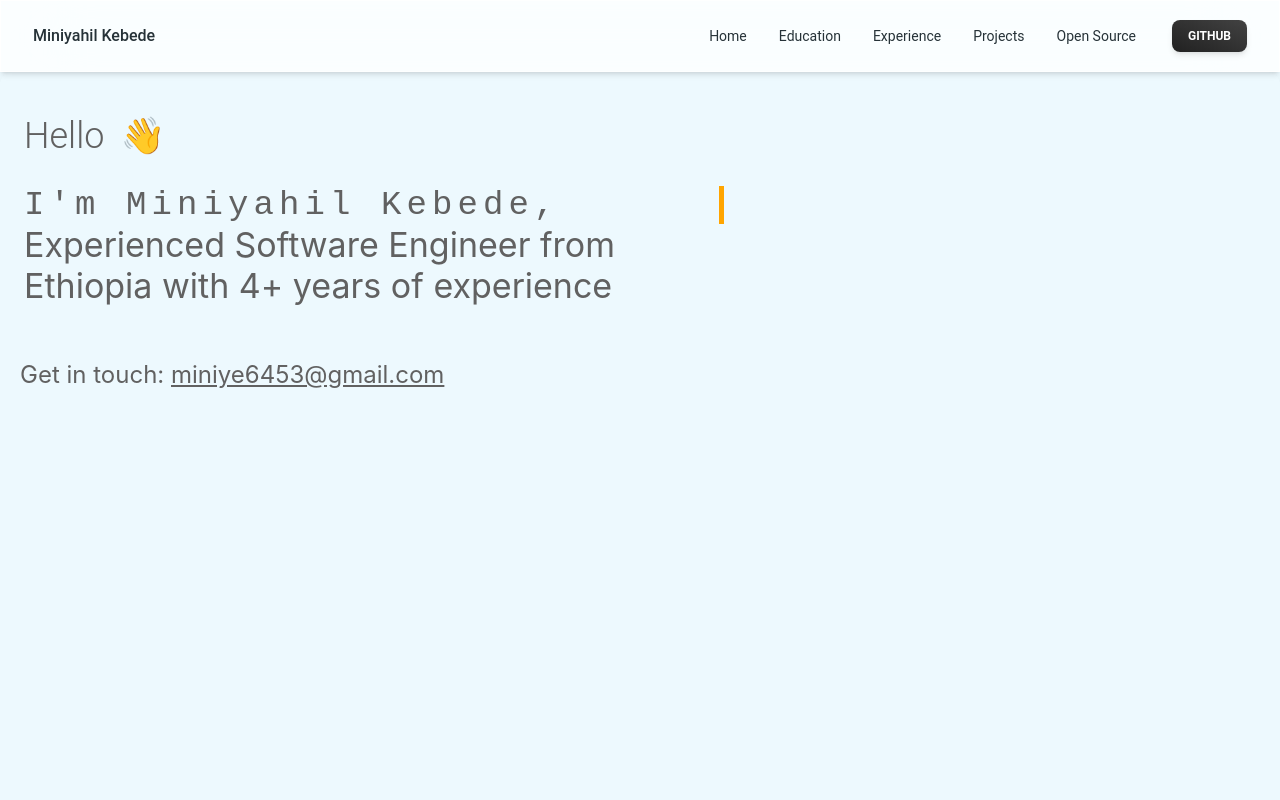
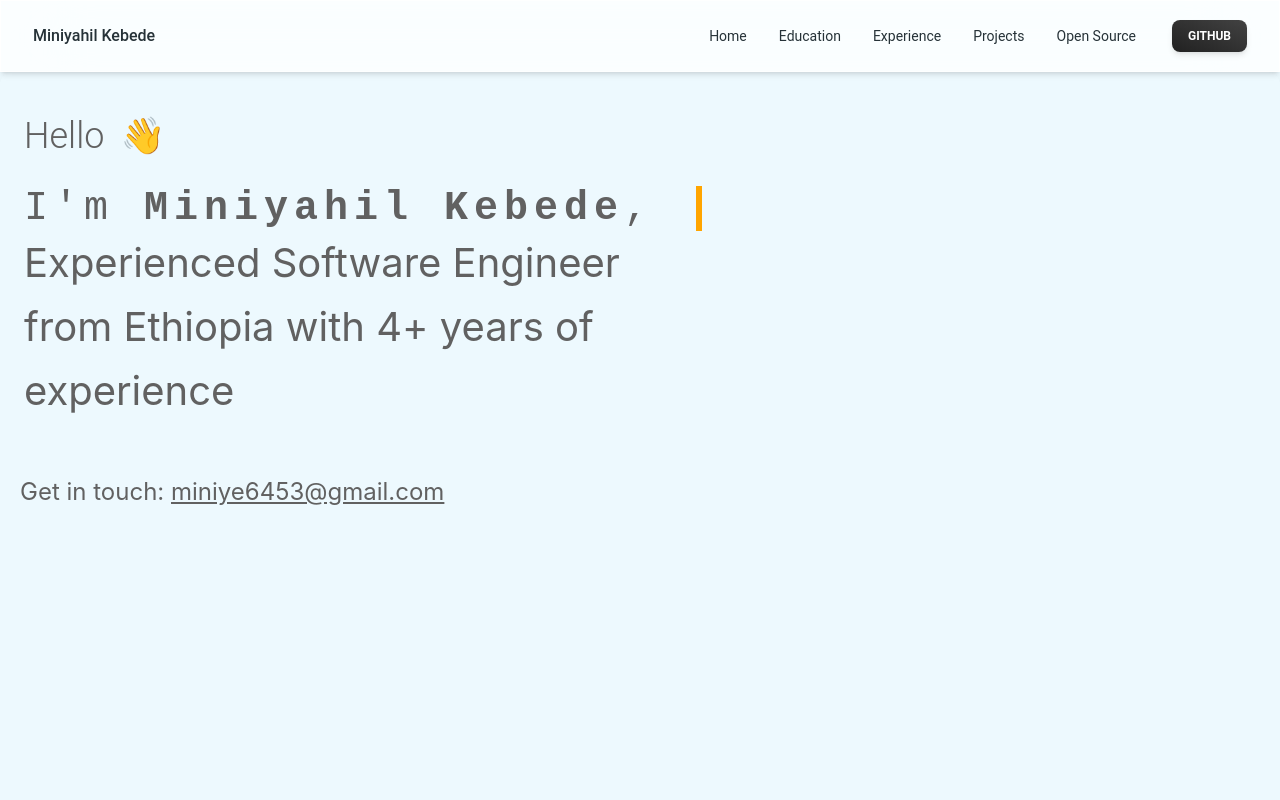
Before and after one commit to hmhard/my-portfolio, a React (Create React App) app: page / in a window 1280 px wide. Shown: the top 800 px of the page. Built offline with nearby package versions, Linux system fonts and the light colour scheme; a web font is replaced by a local one.

Commit message:
feat: simple updates

```diff
--- a/src/components/ContactMe.tsx
+++ b/src/components/ContactMe.tsx
@@ -9,12 +9,13 @@ import { ArrowLongRightIcon } from "@heroicons/react/24/outline";
 import { blueTheme } from "../theme/blueTheme";
 import HeaderText from "./HeaderText";
 import { personal_info } from "../data/general_data";
+import { Fade } from "react-awesome-reveal";
 
 export default function ContactMe() {
     return (
         <div id="contactme" style={{ backgroundColor: blueTheme.body, minHeight: '95vh', marginLeft: 20 }}>
             <HeaderText text="Contact me" />
-            <Card className="flex-row w-full shadow-none"  style={{ backgroundColor: blueTheme.body }}>
+            <Card className="flex-row w-full shadow-none" style={{ backgroundColor: blueTheme.body }}>
                 <CardHeader shadow={false} floated={false} className="w-2/6 shrink-0 m-0 rounded-r-none" style={{ backgroundColor: blueTheme.body, }}>
                     <img
                         className="h-96 w-96 rounded-lg"
@@ -55,11 +56,12 @@ export default function ContactMe() {
 
                 </CardBody>
             </Card>
+            <Fade duration={2000}>
                 <Card style={{ backgroundColor: blueTheme.body }}>
                     <CardBody>
                         <Typography>
                             <Typography variant="h6" color="blue" className="uppercase mb-4">About me:</Typography>
-
+                            <Typography variant="p" style={{ fontSize: 20, fontFamily:'Montserrat', lineHeight: '1.8em', fontStyle: 'italic' }}>
                                 Experienced software developer with a passion for developing innovative
                                 programs that expedite the efficiency and
                                 effectiveness of organizational success. Well-versed in technology and
@@ -72,8 +74,10 @@ export default function ContactMe() {
                                 company’s organizational needs, highlight its core competencies, and further
                                 its success.
                             </Typography>
+                        </Typography>
                     </CardBody>
                 </Card>
+            </Fade>
         </div>
 
     );
--- a/src/components/Footer.tsx
+++ b/src/components/Footer.tsx
@@ -18,7 +18,7 @@ const currentYear = new Date().getFullYear();
 
 export default function Footer() {
     return (
-        <footer className="relative w-full">
+        <footer className="relative w-full mt-10">
             <div className="mx-auto w-full max-w-7xl px-8">
                 <div className="grid grid-cols-1 justify-between gap-4 md:grid-cols-2">
                     <Typography variant="h5" className="mb-6">
--- a/src/components/HeaderText.tsx
+++ b/src/components/HeaderText.tsx
@@ -7,7 +7,7 @@ interface Props{
 
 export default function  HeaderText ({text}:Props){
     return   <Fade  duration={2000} >
-    <h1 className="organizations-header" style={{ color: blueTheme.text }}>
+    <h1 className="organizations-header"  style={{ color: blueTheme.text, padding:20 }}>
       {text}
     </h1>
   </Fade>
--- a/src/components/Home.tsx
+++ b/src/components/Home.tsx
@@ -14,10 +14,10 @@ export default function Home() {
                     <Typography>
                         {/* {personal_info.subtitle} */}
                     </Typography>
-                    <div style={{ maxWidth: 700, fontSize: '34px', paddingTop: 30, paddingBottom: 30 }}>
+                    <div style={{ maxWidth: '55%', fontSize: '2.5rem', paddingTop: 30, paddingBottom: 30 }}>
 
-                        <div className="typewriter">I'm {personal_info.fullName},</div>
-                        <div>{personal_info.subtitle} </div>
+                        <div className="typewriter">I'm <b>{personal_info.fullName}</b>,</div>
+                        <div style={{lineHeight:'1.6em'}}>{personal_info.subtitle} </div>
                     </div>
                 </CardBody>
                 <div style={{ paddingLeft: 20, fontSize: '24px' }}>Get in touch: <a style={{ textDecoration: 'underline' }} href='mailto:miniye6453@gmail.com' target="_blank">{personal_info.email}</a></div>
--- a/src/components/project/ProjectCard.tsx
+++ b/src/components/project/ProjectCard.tsx
@@ -15,7 +15,7 @@ interface Props {
 }
 export default function ProjectCard({ project }: Props) {
   return (
-    <Fade>
+    <Fade duration={2000}>
       <Card className="w-full  shadow-lg" style={{ background: blueTheme.body }}>
         <CardHeader shadow={false} floated={false} className="">
           <a href={project.link}>
@@ -42,7 +42,7 @@ export default function ProjectCard({ project }: Props) {
 
             <div className="block mb-3">
               {project.technologies?.map((tech, index) =>
-                <Chip className="inline" key={index} variant="outlined" value={tech} />
+                <Chip className="inline mr-2" key={index} variant="outlined" value={tech} />
 
               )}
             </div>
```
Lines whose indentation alone changed are shown as unchanged.
